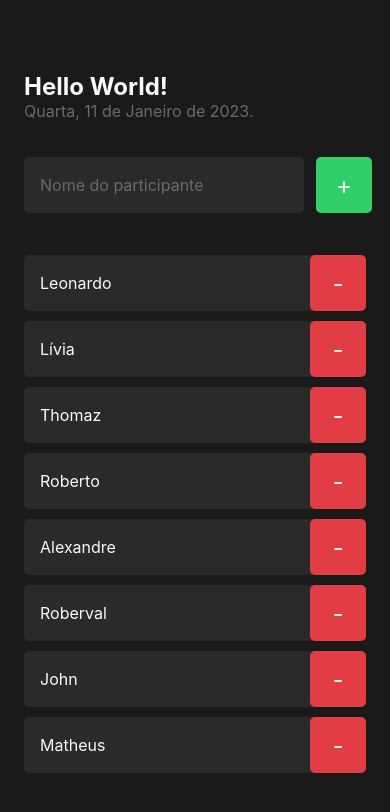
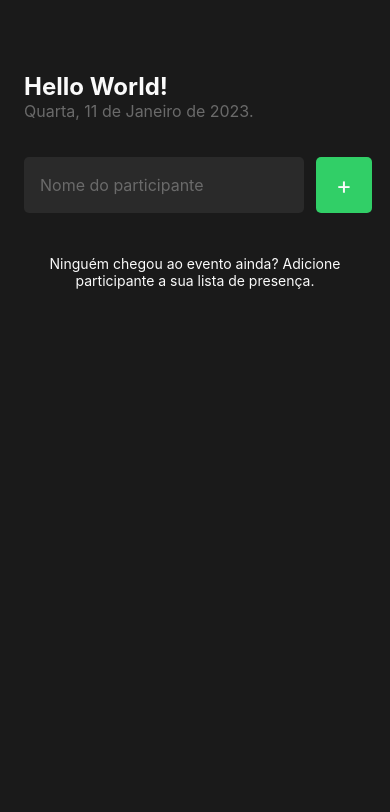
Before and after one commit to LMThomaz-Study/imhere, a React Native app: screen / in a window 390 px wide. Shown: the top 812 px of the page. Built offline with nearby package versions, Linux system fonts and the light colour scheme.

Commit message:
save participant in state

```diff
--- a/src/screens/Home/index.tsx
+++ b/src/screens/Home/index.tsx
@@ -11,19 +11,11 @@
 import { styles } from './styles'
 
 export function Home() {
-  const [participants, setParticipants] = useState([
-    'Leonardo',
-    'Lívia',
-    'Thomaz',
-    'Roberto',
-    'Alexandre',
-    'Roberval',
-    'John',
-    'Matheus',
-  ])
+  const [participants, setParticipants] = useState<string[]>([])
+  const [participantName, setParticipantName] = useState('')
 
   function handleParticipantAdd() {
-    if (participants.includes('Leonardo')) {
+    if (participants.includes(participantName)) {
       Alert.alert(
         'Participante existente',
         'Já existe um participante na lista com esse nome',
@@ -31,7 +23,8 @@
       return
     }
 
-    setParticipants((prevState) => [...prevState, 'Rover'])
+    setParticipants((prevState) => [...prevState, participantName])
+    setParticipantName('')
   }
 
   function handleParticipantRemove(name: string) {
@@ -59,6 +52,8 @@
           style={styles.input}
           placeholder="Nome do participante"
           placeholderTextColor="#6a6a6a"
+          value={participantName}
+          onChangeText={setParticipantName}
         />
 
         <TouchableOpacity style={styles.button} onPress={handleParticipantAdd}>
```
